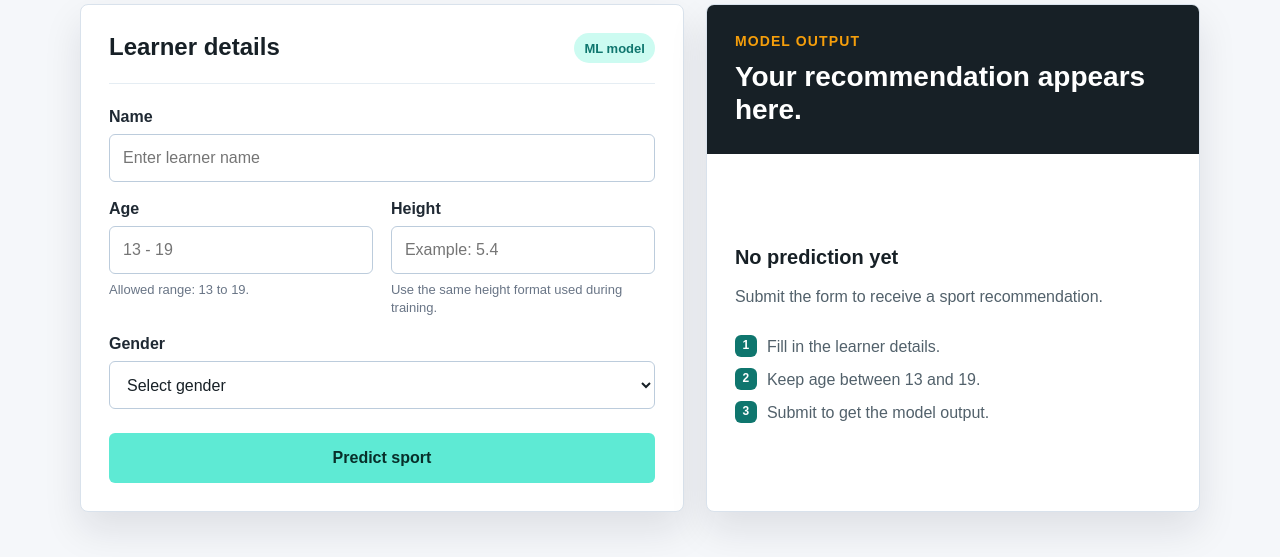
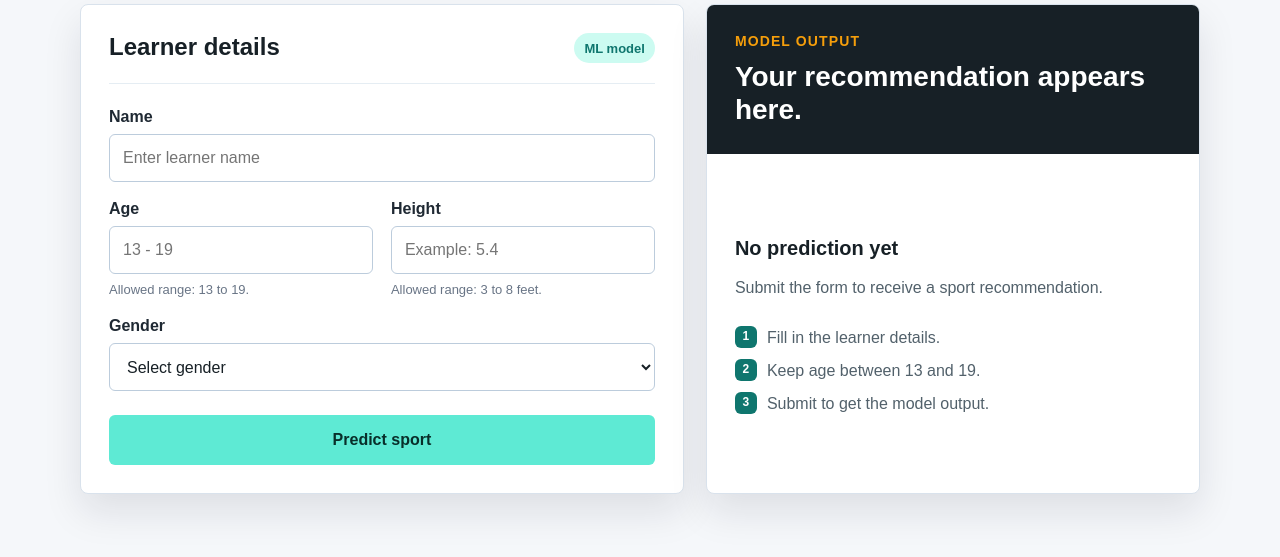
Before and after one commit to JAPHES/sport_predictor, a Django app: template sport/templates/predictor.html in a window 1280 px wide. Shown: the part 364-921 px from the top of the page. After the commit the page ends 880 px from the top, so only its background shows below. Run offline with Django 3.2, Linux system fonts and the light colour scheme; the template is opened without the code that fills it, so the values that code supplies are empty.

Commit message:
modified height inputs

```diff
--- a/sport/templates/predictor.html
+++ b/sport/templates/predictor.html
@@ -415,8 +415,8 @@
 
                 <div class="field">
                     <label for="height">Height</label>
-                    <input id="height" name="height" type="number" min="1" step="0.1" value="{{ form.height }}" placeholder="Example: 5.4" required>
-                    <p class="hint">Use the same height format used during training.</p>
+                    <input id="height" name="height" type="number" min="3" max="8" step="0.1" value="{{ form.height }}" placeholder="Example: 5.4" required>
+                    <p class="hint">Allowed range: 3 to 8 feet.</p>
                     {% if errors.height %}
                         <p class="error">{{ errors.height }}</p>
                     {% endif %}
--- a/sport/views.py
+++ b/sport/views.py
@@ -58,8 +58,8 @@ def predictor(request):
 
         try:
             height = float(height_input)
-            if height <= 0:
-                errors["height"] = "Height must be greater than zero."
+            if height < 3 or height > 8:
+                errors["height"] = "Height must be between 3 and 8 feet."
         except ValueError:
             errors["height"] = "Enter a valid height."
 
```
Also changed, not shown: sport/tests.py (+17 -0 lines).
